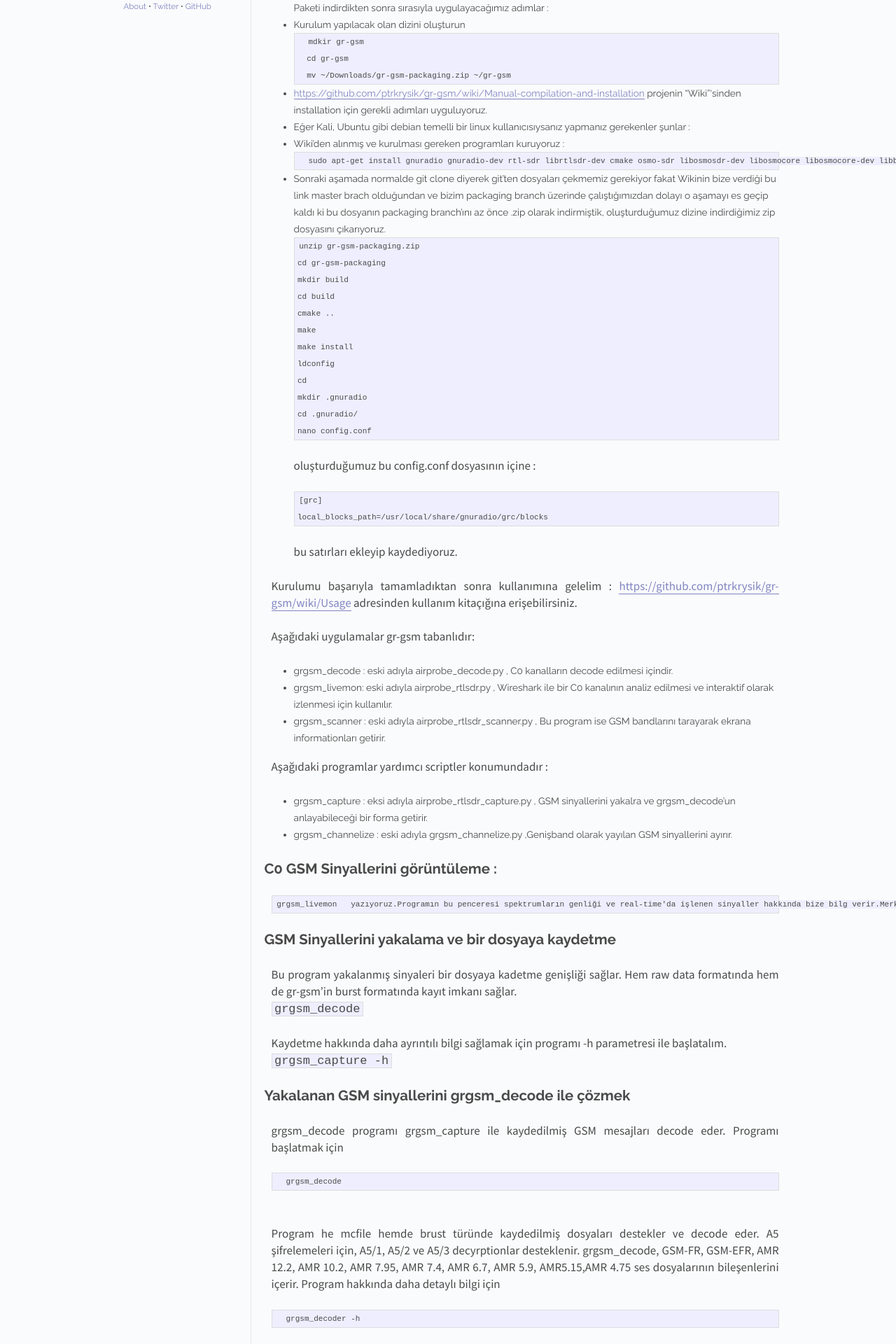
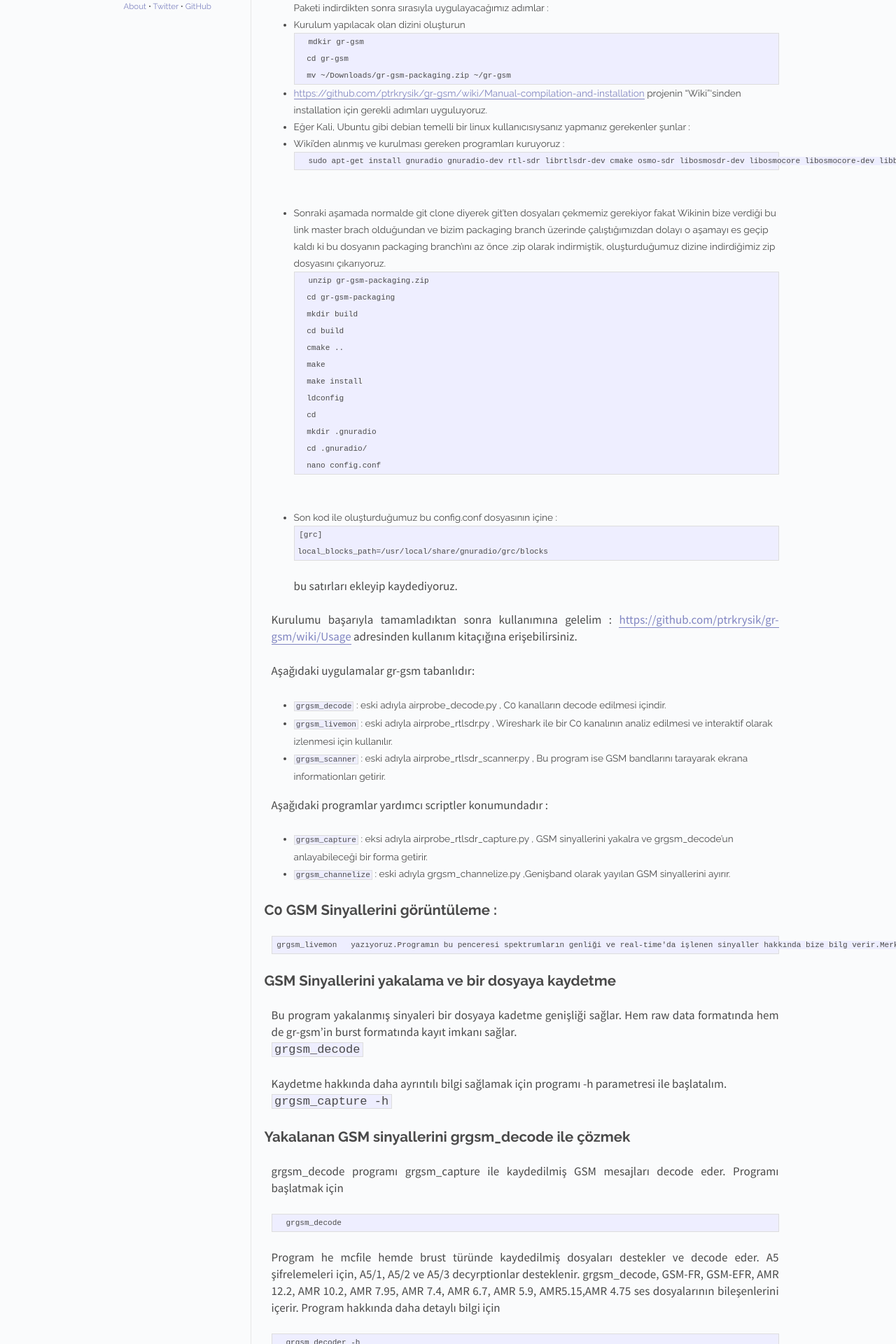
Before and after one commit to FatihKaragoz/FatihKaragoz.github.io, a Jekyll site: the page built from _posts/2017-03-21-gr-gsm-usage.md, in a window 1280 px wide. Shown: the part 662-2582 px from the top of the page at 70% size. Built offline with Jekyll 4.4.1, drawn with Linux system fonts in a browser that asks for light colours; Markdown is read by kramdown in place of the engine named in the settings; some of the changed text lies outside the part shown.

Commit message:
bu ne bicim bicimsellik

````diff
--- a/_posts/2017-03-21-gr-gsm-usage.md
+++ b/_posts/2017-03-21-gr-gsm-usage.md
@@ -23,48 +23,48 @@ categories: posts
 
   * [https://github.com/ptrkrysik/gr-gsm/wiki/Manual-compilation-and-installation](https://github.com/ptrkrysik/gr-gsm/wiki/Manual-compilation-and-installation) projenin "Wiki"'sinden installation için gerekli adımları uyguluyoruz.
   * Eğer Kali, Ubuntu gibi debian temelli bir linux kullanıcısıysanız yapmanız gerekenler şunlar :
-  * Wiki'den alınmış ve kurulması gereken programları kuruyoruz :
-```
-      sudo apt-get install gnuradio gnuradio-dev rtl-sdr librtlsdr-dev cmake osmo-sdr libosmosdr-dev libosmocore libosmocore-dev libboost-all-dev libcppunit-dev swig doxygen liblog4cpp5-dev python-scipy
-```
+  * Wiki'den alınmış ve kurulması gereken programları kuruyoruz :<br/>
+  ```
+  sudo apt-get install gnuradio gnuradio-dev rtl-sdr librtlsdr-dev cmake osmo-sdr libosmosdr-dev libosmocore libosmocore-dev libboost-all-dev libcppunit-dev swig doxygen liblog4cpp5-dev python-scipy
+  ```
+  <br/>
   * Sonraki aşamada normalde git clone diyerek git'ten dosyaları çekmemiz gerekiyor fakat Wikinin bize verdiği bu link master brach olduğundan ve bizim packaging branch üzerinde çalıştığımızdan dolayı o aşamayı es geçip kaldı ki bu dosyanın packaging branch'ını az önce .zip olarak indirmiştik, oluşturduğumuz dizine indirdiğimiz zip dosyasını çıkarıyoruz.
-<br/>
-```
-unzip gr-gsm-packaging.zip
-cd gr-gsm-packaging
-mkdir build
-cd build
-cmake ..
-make
-make install
-ldconfig
-cd
-mkdir .gnuradio
-cd .gnuradio/
-nano config.conf
-```
-<br/>
-  oluşturduğumuz bu config.conf dosyasının içine :
-<br/>
-```
+  <br/>
+  ```
+  unzip gr-gsm-packaging.zip
+  cd gr-gsm-packaging
+  mkdir build
+  cd build
+  cmake ..
+  make
+  make install
+  ldconfig
+  cd
+  mkdir .gnuradio
+  cd .gnuradio/
+  nano config.conf
+  ```
+  <br/>
+  * Son kod ile oluşturduğumuz bu config.conf dosyasının içine :
+  <br/>
+  ```
     [grc]
     local_blocks_path=/usr/local/share/gnuradio/grc/blocks
-```
-<br/>
-bu satırları ekleyip kaydediyoruz.
+  ```
+  <br/>
+  bu satırları ekleyip kaydediyoruz.
 
 Kurulumu başarıyla tamamladıktan sonra kullanımına gelelim :
    [https://github.com/ptrkrysik/gr-gsm/wiki/Usage](https://github.com/ptrkrysik/gr-gsm/wiki/Usage) adresinden kullanım kitaçığına erişebilirsiniz.
 
-
 Aşağıdaki uygulamalar gr-gsm tabanlıdır:<br/>
-  * grgsm_decode : eski adıyla airprobe_decode.py , C0 kanalların decode edilmesi içindir.<br/>
-  * grgsm_livemon: eski adıyla airprobe_rtlsdr.py , Wireshark ile bir C0 kanalının analiz edilmesi ve interaktif olarak izlenmesi için kullanılır.<br/>
-  * grgsm_scanner : eski adıyla airprobe_rtlsdr_scanner.py , Bu program ise GSM bandlarını tarayarak ekrana informationları getirir.<br/>
+  * `grgsm_decode` : eski adıyla airprobe_decode.py , C0 kanalların decode edilmesi içindir.<br/>
+  * `grgsm_livemon` : eski adıyla airprobe_rtlsdr.py , Wireshark ile bir C0 kanalının analiz edilmesi ve interaktif olarak izlenmesi için kullanılır.<br/>
+  * `grgsm_scanner` : eski adıyla airprobe_rtlsdr_scanner.py , Bu program ise GSM bandlarını tarayarak ekrana informationları getirir.<br/>
 
 Aşağıdaki programlar yardımcı scriptler konumundadır :<br/>
-  * grgsm_capture : eksi adıyla airprobe_rtlsdr_capture.py , GSM sinyallerini yakalra ve grgsm_decode'un anlayabileceği bir forma getirir.<br/>
-  * grgsm_channelize : eski adıyla grgsm_channelize.py ,Genişband olarak yayılan GSM sinyallerini ayırır.<br/>
+  * `grgsm_capture` : eksi adıyla airprobe_rtlsdr_capture.py , GSM sinyallerini yakalra ve grgsm_decode'un anlayabileceği bir forma getirir.<br/>
+  * `grgsm_channelize` : eski adıyla grgsm_channelize.py ,Genişband olarak yayılan GSM sinyallerini ayırır.<br/>
 
 ## C0 GSM Sinyallerini görüntüleme :
     grgsm_livemon
@@ -85,14 +85,12 @@ Aşağıdaki programlar yardımcı scriptler konumundadır :<br/>
     ```
     <br/>
 ## Yakalanan GSM sinyallerini grgsm_decode ile çözmek
-
-grgsm_decode programı grgsm_capture ile kaydedilmiş GSM mesajları decode eder. Programı başlatmak için
+  grgsm_decode programı grgsm_capture ile kaydedilmiş GSM mesajları decode eder. Programı başlatmak için
   <br/>
   ```
   grgsm_decode
   ```
   <br/>
-
 Program he mcfile hemde brust türünde kaydedilmiş dosyaları destekler ve decode eder. A5 şifrelemeleri için, A5/1, A5/2 ve A5/3  decyrptionlar
 desteklenir. grgsm_decode, GSM-FR, GSM-EFR, AMR 12.2, AMR 10.2, AMR 7.95, AMR 7.4, AMR 6.7, AMR 5.9, AMR5.15,AMR 4.75 ses dosyalarının bileşenlerini içerir.
 Program hakkında daha detaylı bilgi için
@@ -102,17 +100,13 @@ Program hakkında daha detaylı bilgi için
   ```
   <br/>
 parametresini kullanablirsiniz.
-
 Daha detaylı bilgi için [buraya tıklayın](https://github.com/ptrkrysik/gr-gsm/wiki/Usage:-Decoding-How-To)
 
-
 ## GSM Mesajlarını Wireshark ile analiz etme.
-
 Gr-gsm uygulaması GSMTAP formatında UDP 4729 portuna GSM mesajı gönderebilir. Wireshark bu porta gelen istekleri GSMTAP formatında yorumlar.
-
 Debian tabanlı sistemlerde Wireshark aşağıdaki komutla kurulabilir.
   <br/>
-  ```bash
+  ```
   sudo apt-get install wireshark
   ```
   <br/>
@@ -124,12 +118,9 @@ Wireshark'ı başlatmak ve grgsm_decode'dan elde edilmiş GSMTAP packetlerini an
   <br/>
 
 ## Kanallar arası geçiş yapmak
-
 GSM sinyalleri bölünmüş sinyallerdir ve bu sinyallerde işimize yarayanı bulmak için bazı işlemler yaparız.
-
 Örneğin aşağıdaki komut my_wideband_capture.cfile adındaki kaydedilmiş 925.2 MHz merkezli (ARFCN 975) dosyadan , her 1 Msps'de  12 tane sonuç dosyası çıkarır ARFCNs 975-1023.
   <br/>
   ```
   grgsm_channelize.py -s 20e6 -c my_wideband_capture.cfile -f 925.2e6 990 991 992 993 994 995 1019 1020 1021 1022 1023
   ```
-  <br/>
````
